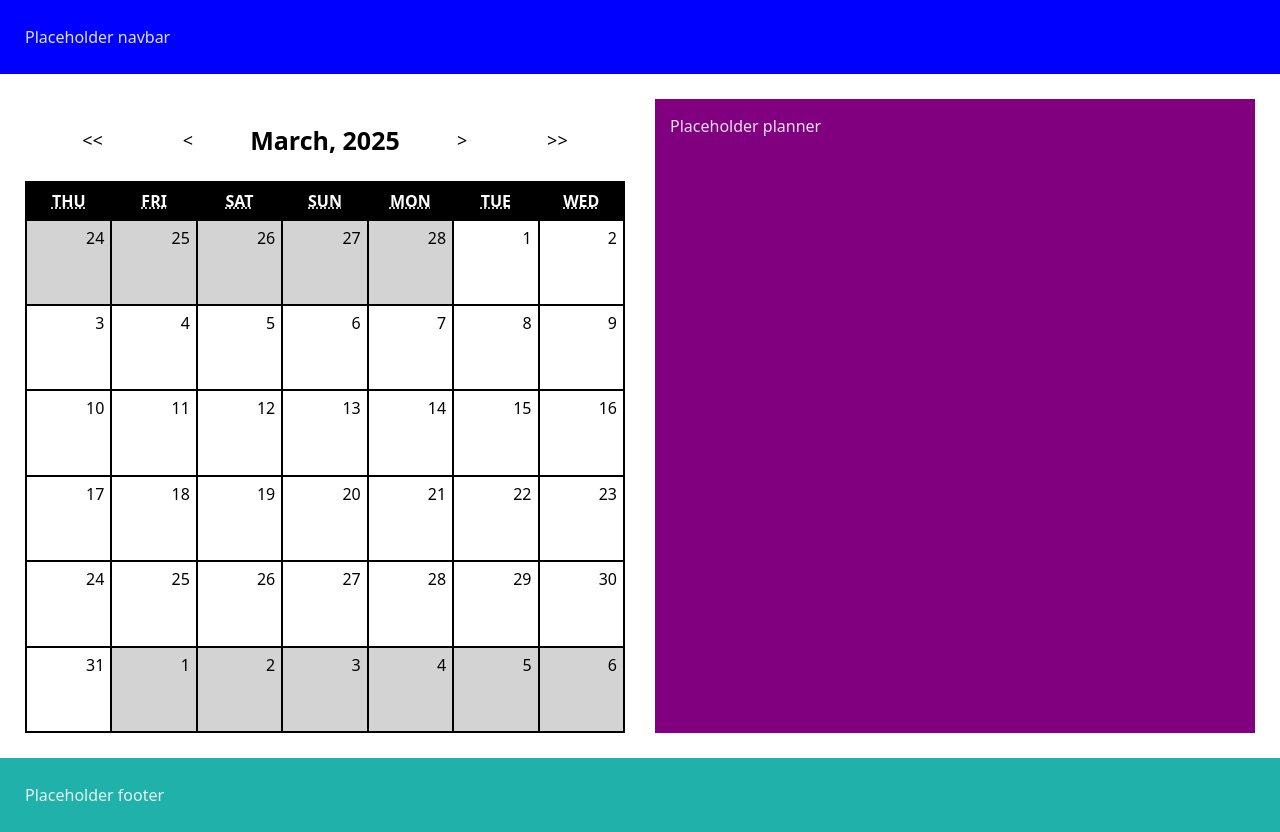
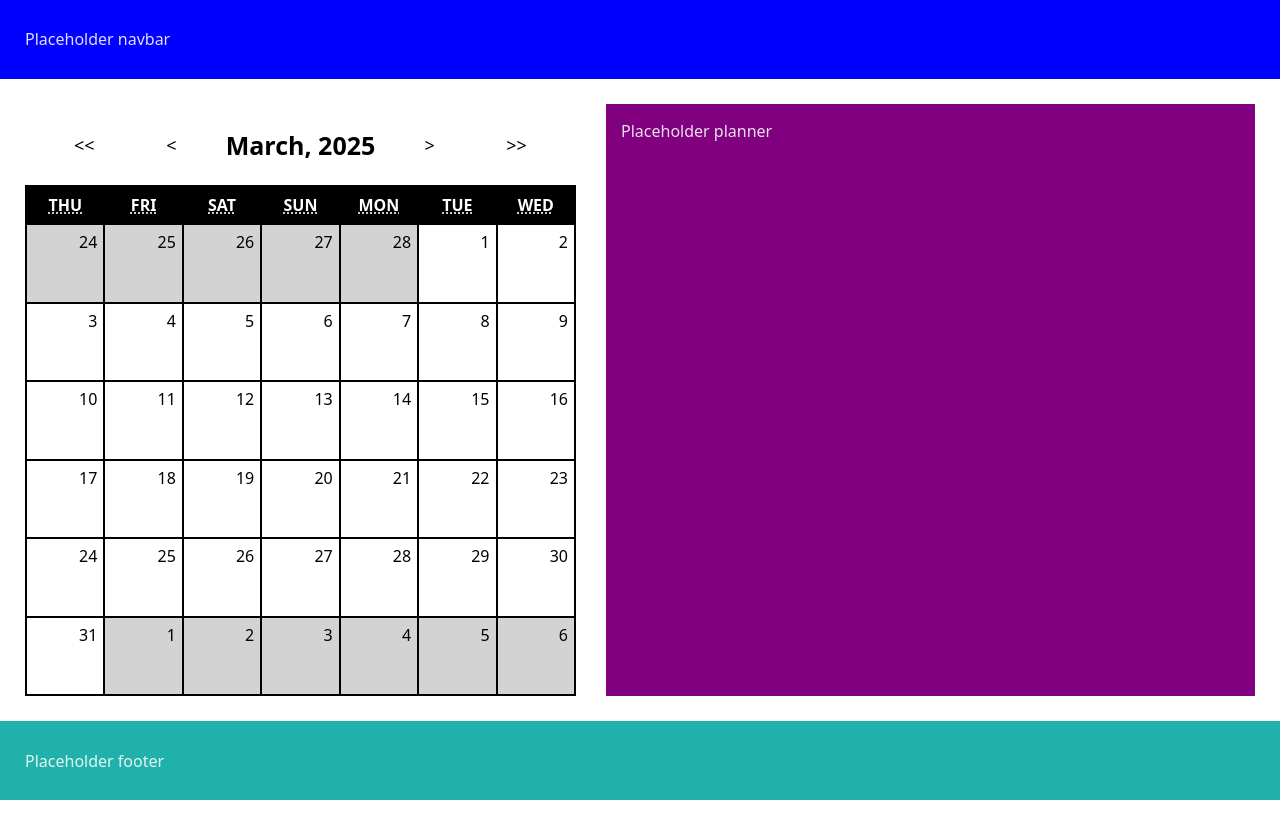
Before and after one commit to jubrito/planner-with-calendar, a React (Vite) app: page / in a window 1280 px wide. After the commit the page ends 800 px from the top, so only its background shows below. Built offline with nearby package versions, Linux system fonts and the light colour scheme.

Commit message:
style: reduce calendar size based on available width

```diff
--- a/src/features/Calendar/_calendar.module.scss
+++ b/src/features/Calendar/_calendar.module.scss
@@ -6,6 +6,7 @@
   margin-left: variables.$outer-spacing;
   position: relative;
   color: variables.$black-color;
+  height: 40%;
 
   table {
     table-layout: fixed;
--- a/src/pages/Home/_home.module.scss
+++ b/src/pages/Home/_home.module.scss
@@ -3,7 +3,7 @@
 
 .home {
   display: grid;
-  grid-template-columns: 1fr 1fr;
+  grid-template-columns: minmax(320px, 45%) 1fr;
   grid-template-rows: 1fr auto 1fr;
   grid-row-gap: variables.$outer-spacing;
   grid-column-gap: 30px;
```
